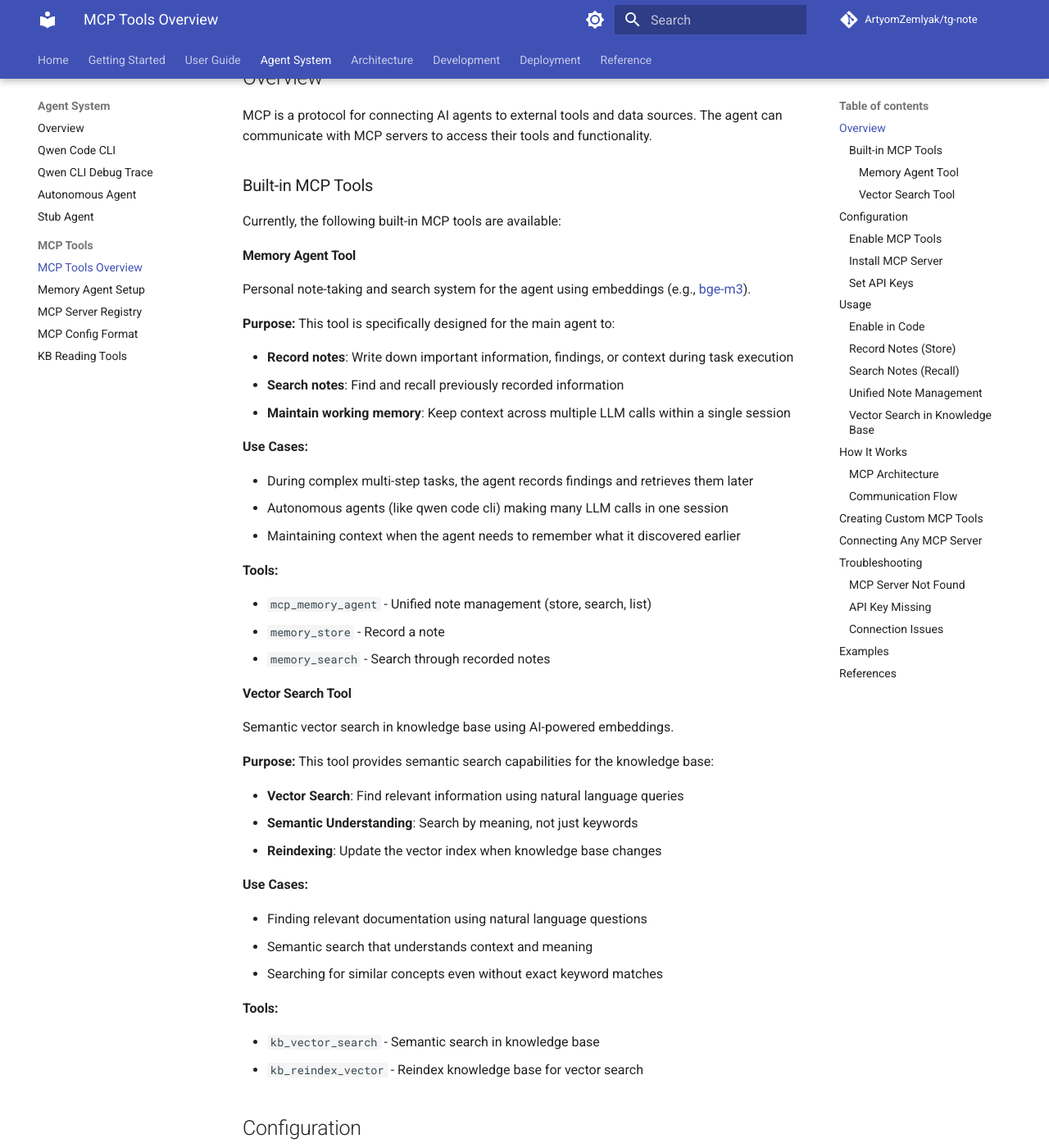
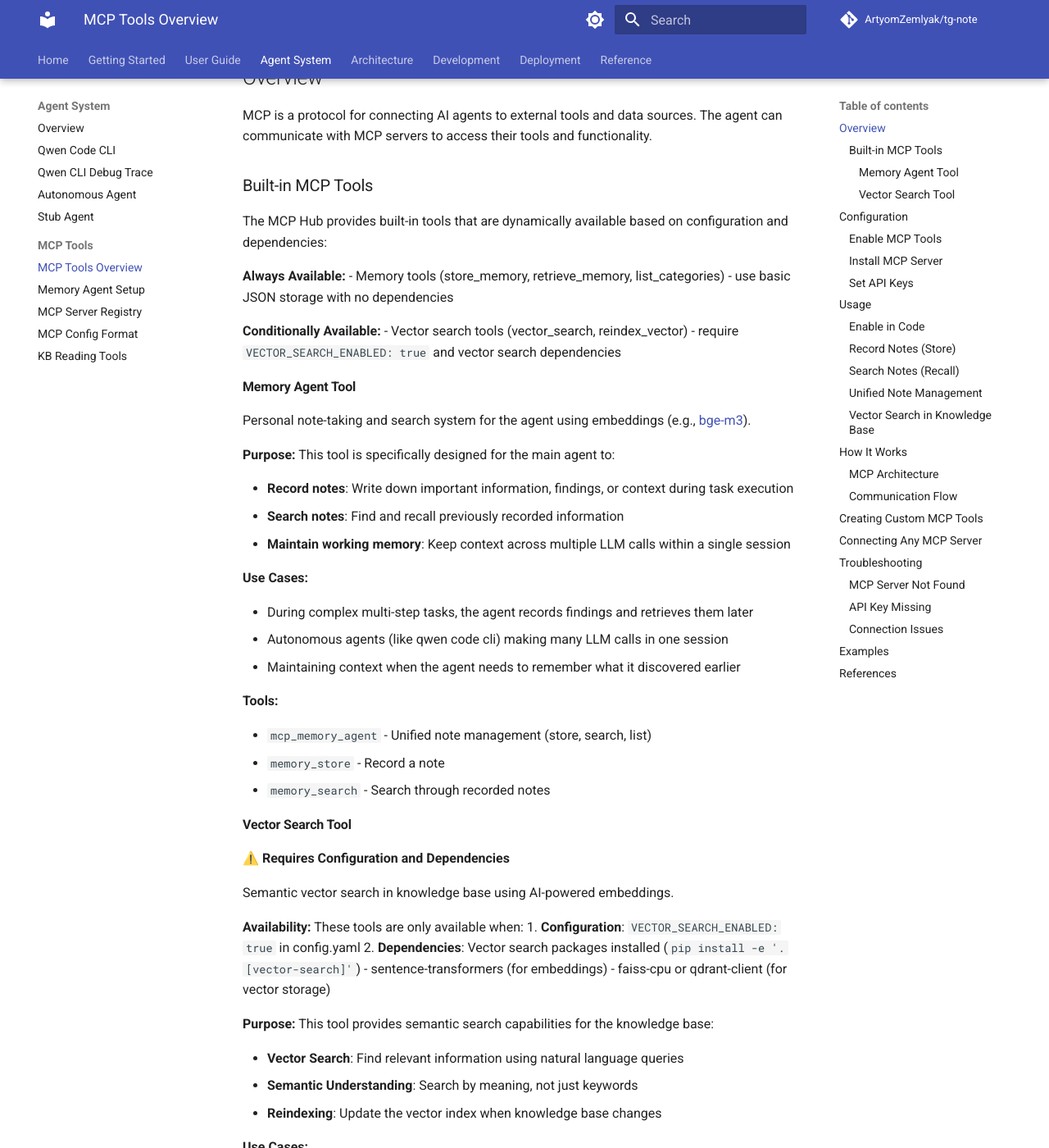
Before and after one commit to ArtyomZemlyak/tg-note, an MkDocs documentation site: the page built from docs_site/agents/mcp-tools.md, in a window 1280 px wide and 1400 px high, scrolled down 242 px. Shown: the whole window at 82% size. Built offline with MkDocs 1.6.1 and Material for MkDocs 9.7.7, drawn with Linux system fonts in a browser that asks for light colours; comment, search, counter and statistics services are not loaded; the version menu is left out; some of the changed text lies outside the part shown.

Commit message:
Checkpoint before follow-up message
Co-authored-by: artyom.zemlyak <artyom.zemlyak@gmail.com>

```diff
--- a/docs_site/agents/mcp-tools.md
+++ b/docs_site/agents/mcp-tools.md
@@ -8,7 +8,13 @@ MCP is a protocol for connecting AI agents to external tools and data sources. T
 
 ### Built-in MCP Tools
 
-Currently, the following built-in MCP tools are available:
+The MCP Hub provides built-in tools that are dynamically available based on configuration and dependencies:
+
+**Always Available:**
+- Memory tools (store_memory, retrieve_memory, list_categories) - use basic JSON storage with no dependencies
+
+**Conditionally Available:**
+- Vector search tools (vector_search, reindex_vector) - require `VECTOR_SEARCH_ENABLED: true` and vector search dependencies
 
 #### Memory Agent Tool
 
@@ -35,7 +41,16 @@ This tool is specifically designed for the main agent to:
 
 #### Vector Search Tool
 
+⚠️ **Requires Configuration and Dependencies**
+
 Semantic vector search in knowledge base using AI-powered embeddings.
+
+**Availability:**
+These tools are only available when:
+1. **Configuration**: `VECTOR_SEARCH_ENABLED: true` in config.yaml
+2. **Dependencies**: Vector search packages installed (`pip install -e '.[vector-search]'`)
+   - sentence-transformers (for embeddings)
+   - faiss-cpu or qdrant-client (for vector storage)
 
 **Purpose:**
 This tool provides semantic search capabilities for the knowledge base:
@@ -52,8 +67,10 @@ This tool provides semantic search capabilities for the knowledge base:
 
 **Tools:**
 
-- `kb_vector_search` - Semantic search in knowledge base
-- `kb_reindex_vector` - Reindex knowledge base for vector search
+- `vector_search` - Semantic search in knowledge base
+- `reindex_vector` - Reindex knowledge base for vector search
+
+**Note:** If disabled or dependencies missing, these tools will NOT appear in the MCP tools list.
 
 ## Configuration
 
```
Also changed, not shown: 1 other file.
